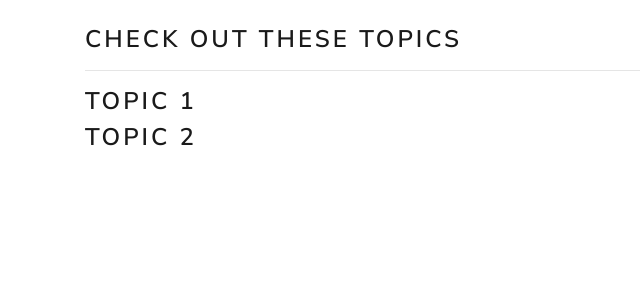
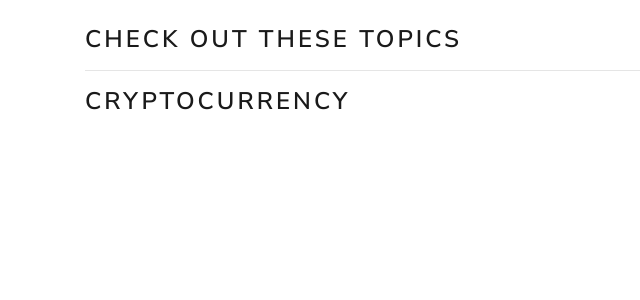
Before and after one commit to JasonXian/DataFeels, a Django app: page /data/ in a window 1280 px wide. Shown: the part 61-361 px from the top of the page, without its empty margins (0-640 px from the left). Run offline with Django 3.2, Linux system fonts and the light colour scheme; some libraries are stand-ins or nearby versions.

Commit message:
update index and requirements

```diff
--- a/data/templates/data/index.html
+++ b/data/templates/data/index.html
@@ -28,11 +28,8 @@
 <div class="container">
     <h3>Check out these topics</h3>
     <hr>
-    <a href="/data/recommend/topic1">
-        <h3>Topic 1</h3>
-    </a>
-    <a href="/data/recommend/topic2">
-        <h3>Topic 2</h3>
+    <a href="/data/recommend/cryptocurrency">
+        <h3>Cryptocurrency</h3>
     </a>
 </div>
 <script src="{% static 'data/search.js' %}"></script>
--- a/requirements.txt
+++ b/requirements.txt
@@ -1 +1,2 @@
 Django==2.1.3
+pandas
```
